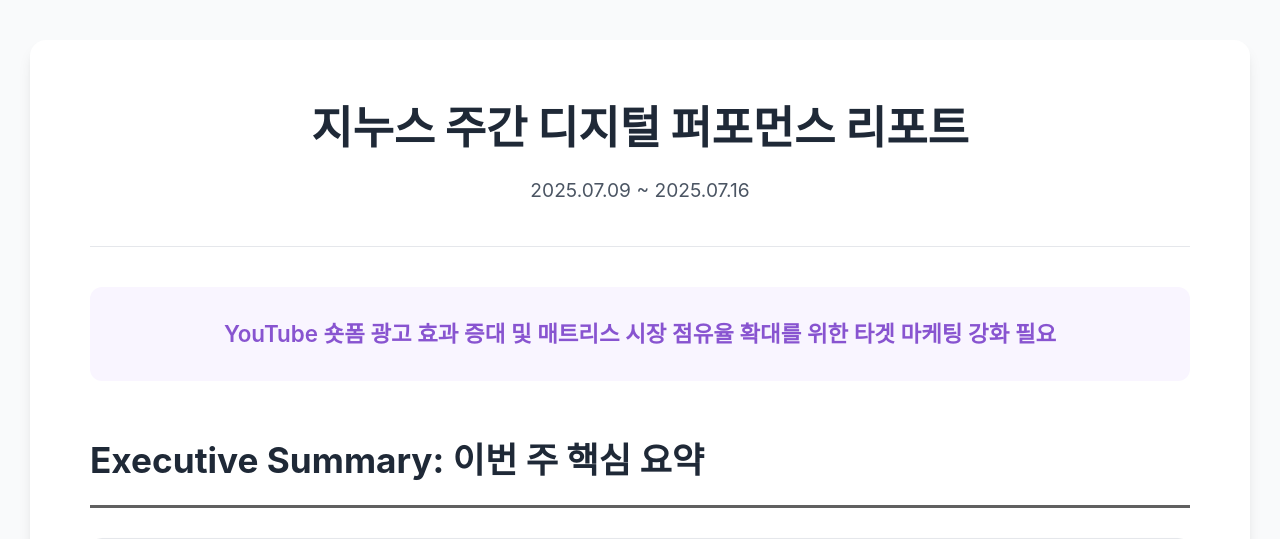
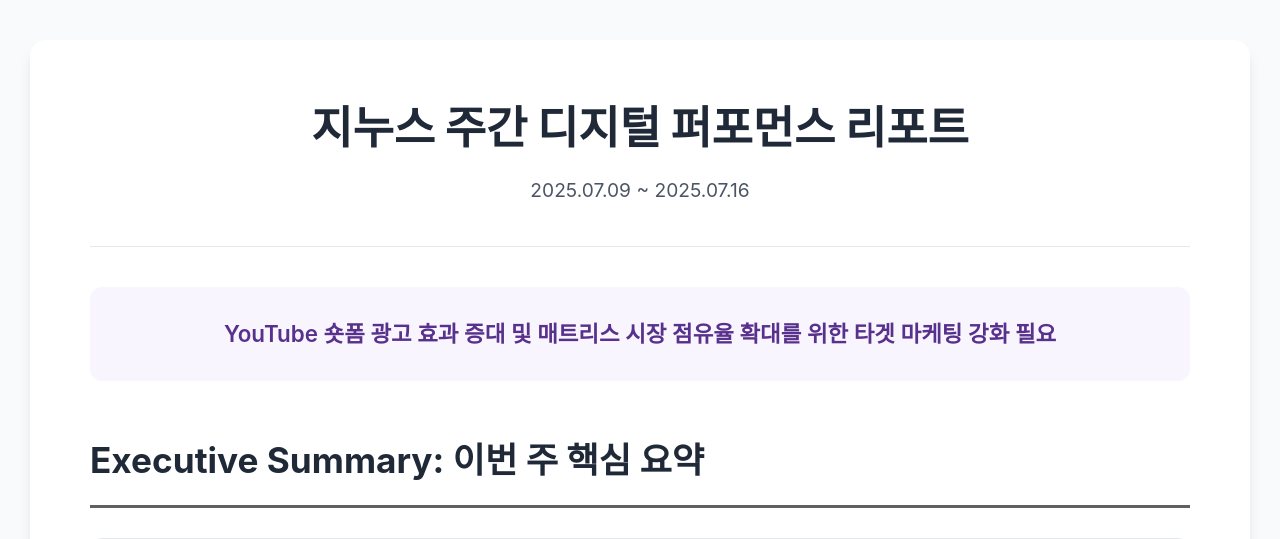
Before and after one commit to sputnik7565/project_echo, a Django app: page /reports/4/ in a window 1280 px wide. Shown: the top 539 px of the page. Run offline with Django 5.2, Linux system fonts and the light colour scheme; data comes from the database, SQL or seed files in the repository; some web fonts are replaced.

Commit message:
Update report_detail.css

```diff
--- a/reports/static/reports/css/report_detail.css
+++ b/reports/static/reports/css/report_detail.css
@@ -5,7 +5,7 @@
     --primary-color: #606060;
     --primary-deep-color: #1f2937;
     --headline-bg-color: #f9f5ff;
-    --headline-text-color: #8854d0;
+    --headline-text-color: #57318b;
 
     --priority-1-color: #fc5c65;
     --priority-2-color: #fd9644;
```
